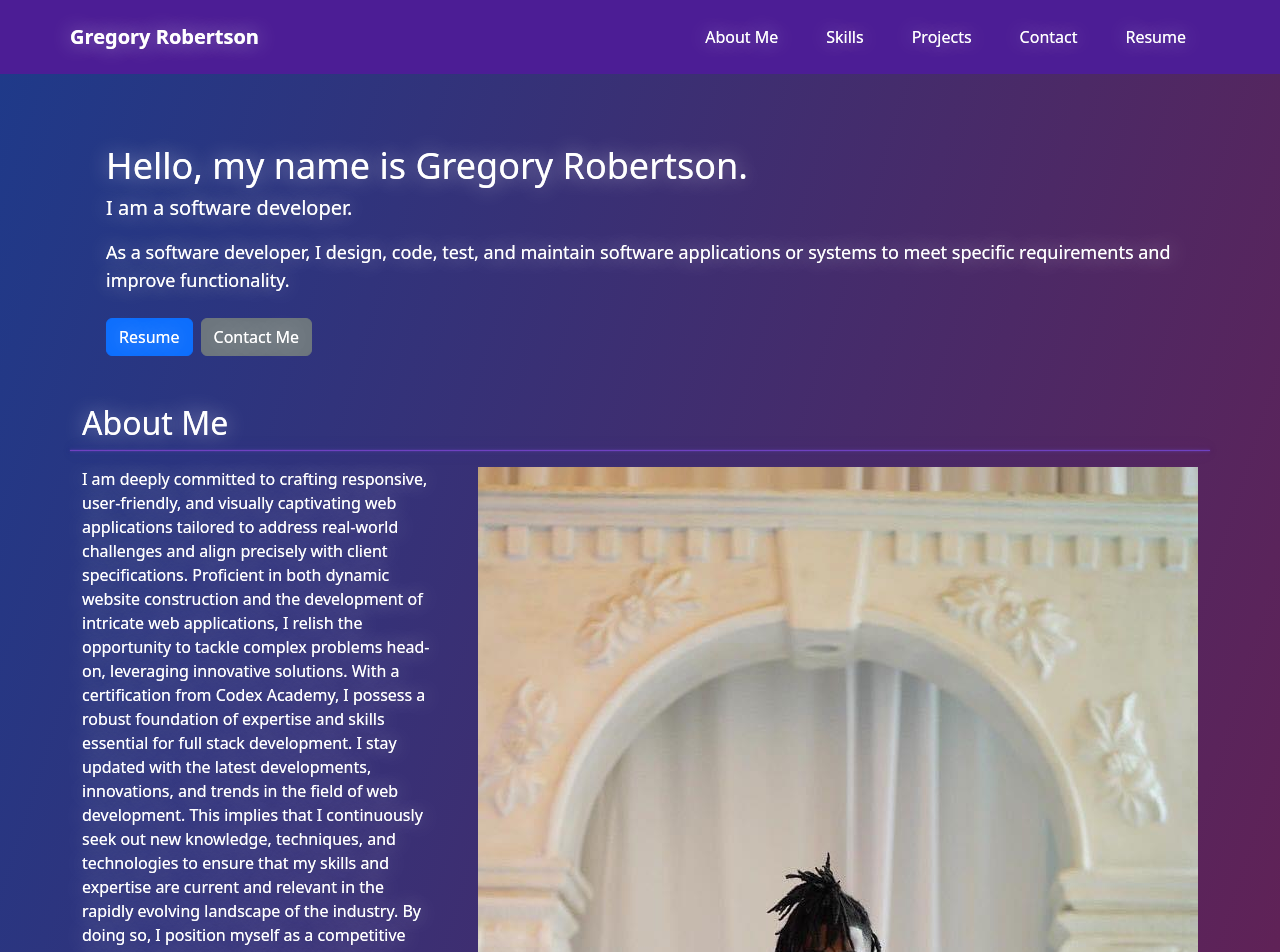
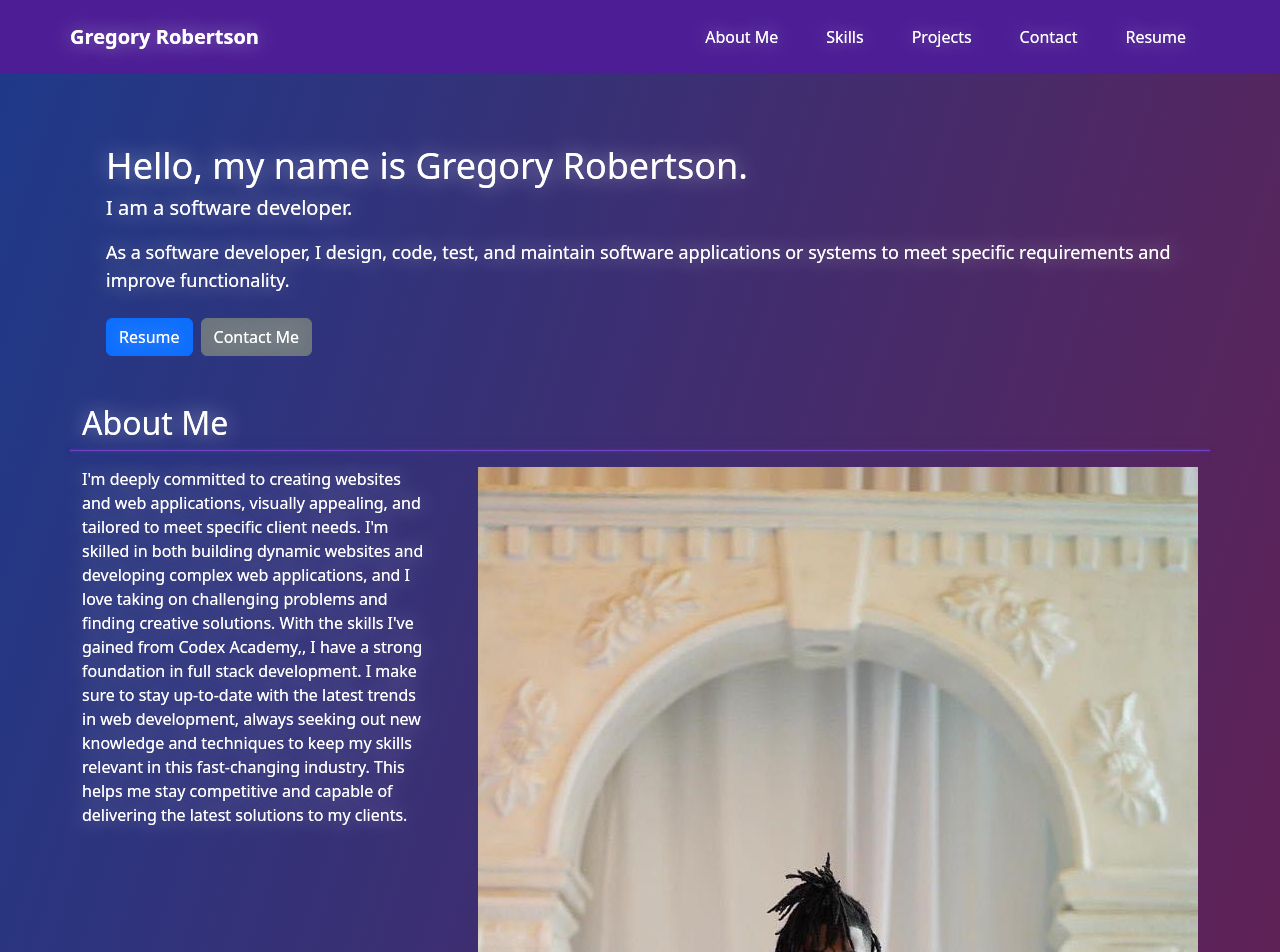
Before and after one commit to GregoryRobetertson/Gregory-Portfolio, a Next.js app: page / in a window 1280 px wide. Shown: the top 952 px of the page. Built offline with nearby package versions, Linux system fonts and the light colour scheme; no server answers.

Commit message:
updated about

```diff
--- a/src/app/components/About.jsx
+++ b/src/app/components/About.jsx
@@ -1,36 +1,45 @@
-import Image from 'next/image'
-import React from 'react'
+import Image from "next/image";
+import React from "react";
 
 export default function About() {
-
   const styles = {
-        borderTop: '1px solid #6f42c1',
-        boxShadow: '0 0 2px rgba(111,66,193,.9), 0 0 4px rgba(111,66,193,.4), 0 0 1rem rgba(111,66,193,.3), 0 0 4rem rgba(111,66,193,.1)',
-        opacity: '1'
+    borderTop: "1px solid #6f42c1",
+    boxShadow:
+      "0 0 2px rgba(111,66,193,.9), 0 0 4px rgba(111,66,193,.4), 0 0 1rem rgba(111,66,193,.3), 0 0 4rem rgba(111,66,193,.1)",
+    opacity: "1",
   };
 
   return (
     <>
-            <div className='row mt-4 text-white' id='about'>
-                <div className='col-lg-12'>
+      <div className="row mt-4 text-white" id="about">
+        <div className="col-lg-12">
           <h2>About Me</h2>
         </div>
 
         <hr style={styles} />
-                <div className='flex flex-col md:flex-row gap-5'>
-                    <p className='text-base'>
-                        I am deeply committed to crafting responsive, user-friendly, and visually captivating web applications tailored to address real-world challenges and align precisely with client specifications. Proficient in both dynamic website construction and the development of intricate web applications, I relish the opportunity to tackle complex problems head-on, leveraging innovative solutions. With a certification from Codex Academy, I possess a robust foundation of expertise and skills essential for full stack development. I stay updated with the latest developments, innovations, and trends in the field of web development. This implies that I continuously seek out new knowledge, techniques, and technologies to ensure that my skills and expertise are current and relevant in the rapidly evolving landscape of the industry. By doing so, I position myself as a competitive and knowledgeable professional who can deliver cutting-edge solutions to clients.
+        <div className="flex flex-col md:flex-row gap-5">
+          <p className="text-base">
+            I'm deeply committed to creating websites and web applications,
+            visually appealing, and tailored to meet specific client needs. I'm
+            skilled in both building dynamic websites and developing complex web
+            applications, and I love taking on challenging problems and finding
+            creative solutions. With the skills I've gained from Codex Academy,,
+            I have a strong foundation in full stack development. I make sure to
+            stay up-to-date with the latest trends in web development, always
+            seeking out new knowledge and techniques to keep my skills relevant
+            in this fast-changing industry. This helps me stay competitive and
+            capable of delivering the latest solutions to my clients.
           </p>
           <Image
-                        src='/profile.JPG'
-                        alt='profile picture'
+            src="/profile.JPG"
+            alt="profile picture"
             height={200}
             width={325}
-                        className='w-full md:w-auto pb-5'
-                        objectFit='cover'
+            className="w-full md:w-auto pb-5"
+            objectFit="cover"
           />
         </div>
       </div>
     </>
-    )
+  );
 }
```
Lines whose indentation alone changed are shown as unchanged.
